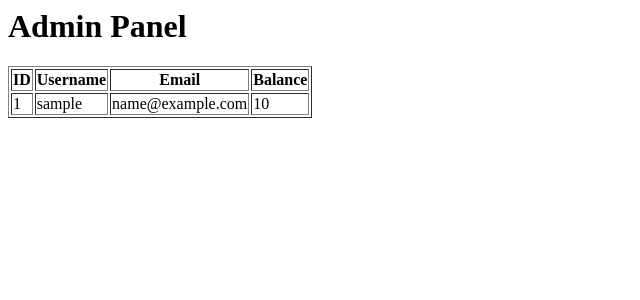
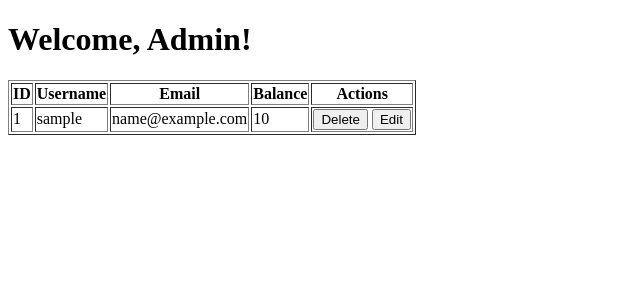
Before and after one commit to Vuletin/bank-system, a Flask app: template templates/admin.html in a window 1280 px wide. Shown: the top 300 px of the page, without its empty margins (0-640 px from the left). Run offline with Flask 3, Linux system fonts and the light colour scheme; the template is opened without the code that fills it: most values are stand-ins (such as "Sample title", 1, 10 or a date in 2020).

Commit message:
Add admin panel with user list, edit and delete functionality

```diff
--- a/app.py
+++ b/app.py
@@ -56,6 +56,33 @@ def admin_panel():
     db = get_db()
     users = db.execute("SELECT id, username, email, balance FROM users").fetchall()
     return render_template("admin.html", users=users)
+
+@app.route("/admin/delete/<int:user_id>", methods=["POST"])
+@admin_required
+def delete_user(user_id):
+    db = get_db()
+    db.execute("DELETE FROM users WHERE id = ?", (user_id,))
+    db.commit()
+    flash(f"User {user_id} deleted.")
+    return redirect(url_for("admin_panel"))
+
+@app.route("/admin/edit/<int:user_id>", methods=["GET", "POST"])
+@admin_required
+def edit_user(user_id):
+    db = get_db()
+    user = db.execute("SELECT * FROM users WHERE id = ?", (user_id,)).fetchone()
+
+    if request.method == "POST":
+        username = request.form["username"]
+        email = request.form["email"]
+        balance = request.form["balance"]
+        db.execute("UPDATE users SET username = ?, email = ?, balance = ? WHERE id = ?",
+                   (username, email, balance, user_id))
+        db.commit()
+        flash("User updated.")
+        return redirect(url_for("admin_panel"))
+
+    return render_template("edit_user.html", user=user)
 
 def get_db():
     if 'db' not in g:
--- a/templates/admin.html
+++ b/templates/admin.html
@@ -1,7 +1,14 @@
-<h1>Admin Panel</h1>
+<!DOCTYPE html>
+<html lang="en">
+<head>
+    <title>Admin Panel</title>
+</head>
+<body>
+    <h1>Welcome, Admin!</h1>
+
     <table border="1">
         <tr>
-        <th>ID</th><th>Username</th><th>Email</th><th>Balance</th>
+            <th>ID</th><th>Username</th><th>Email</th><th>Balance</th><th>Actions</th>
         </tr>
         {% for user in users %}
         <tr>
@@ -9,6 +16,16 @@
             <td>{{ user.username }}</td>
             <td>{{ user.email }}</td>
             <td>{{ user.balance }}</td>
+            <td>
+                <form action="{{ url_for('delete_user', user_id=user.id) }}" method="POST" style="display:inline;">
+                    <button type="submit">Delete</button>
+                </form>
+                <form action="{{ url_for('edit_user', user_id=user.id) }}" method="GET" style="display:inline;">
+                    <button type="submit">Edit</button>
+                </form>
+            </td>
         </tr>
         {% endfor %}
     </table>
+</body>
+</html>
--- a/templates/layout.html
+++ b/templates/layout.html
@@ -14,6 +14,9 @@
   <a class="navbar-brand" href="/">BankApp</a>
   <div class="collapse navbar-collapse">
     <ul class="navbar-nav ml-auto">
+      {% if session.get("is_admin") %}
+        <li class="nav-item"><a class="nav-link" href="{{ url_for('admin_panel') }}">Admin Panel</a></li>
+      {% endif %}
       {% if session.get("user_id") %}
         <li class="nav-item"><a class="nav-link" href="{{ url_for('dashboard') }}">Dashboard</a></li>
         <li class="nav-item"><a class="nav-link" href="{{ url_for('history') }}">History</a></li>
```
Also changed, not shown: templates/edit_user.html (added, +7 -0 lines). Lines whose indentation alone changed are shown as unchanged.
